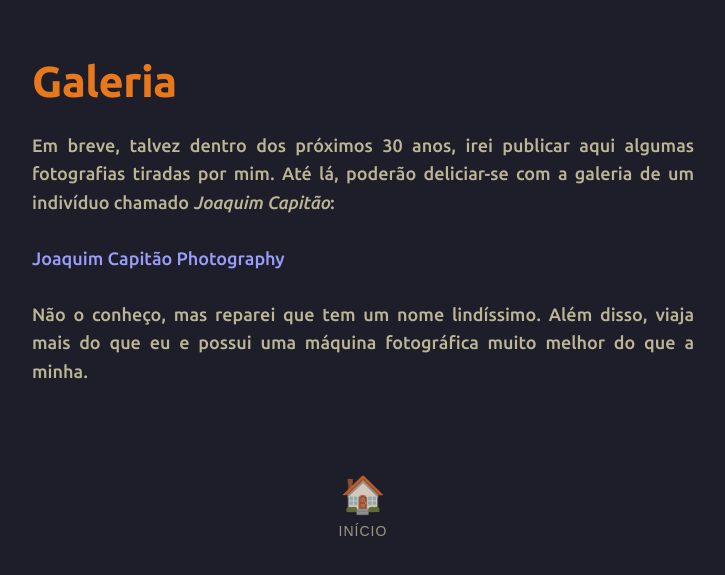
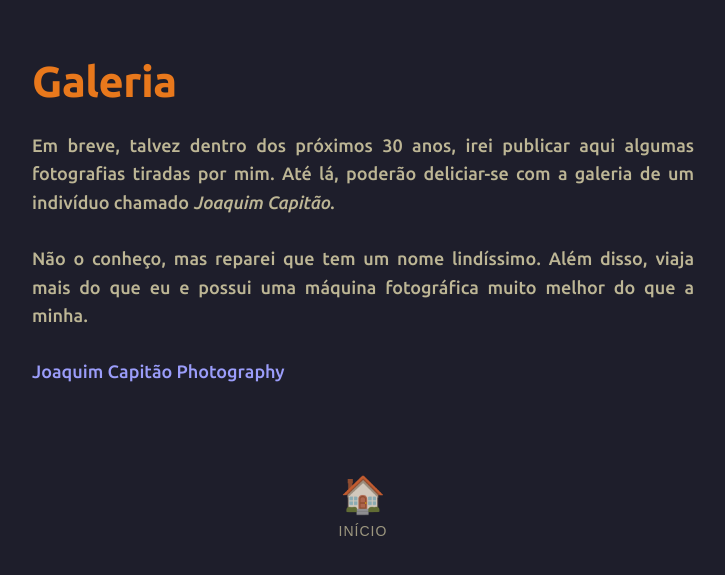
Before and after one commit to joaquim-capitao/joaquim-capitao.github.io, a Jekyll site: the page built from galeria.md, in a window 1280 px wide. Shown: the top 575 px of the page, without its empty margins (277-1002 px from the left). Built offline with Jekyll 4.4.1, drawn with Linux system fonts in a browser that asks for light colours; our own code applies the rules of GitHub Pages for plain Markdown files.

```diff
--- a/galeria.md
+++ b/galeria.md
@@ -1,7 +1,7 @@
 # Galeria
 
-Em breve, talvez dentro dos próximos 30 anos, irei publicar aqui algumas fotografias tiradas por mim. Até lá, poderão deliciar-se com a galeria de um indivíduo chamado *Joaquim Capitão*:
+Em breve, talvez dentro dos próximos 30 anos, irei publicar aqui algumas fotografias tiradas por mim. Até lá, poderão deliciar-se com a galeria de um indivíduo chamado *Joaquim Capitão*.
+
+Não o conheço, mas reparei que tem um nome lindíssimo. Além disso, viaja mais do que eu e possui uma máquina fotográfica muito melhor do que a minha.
 
 [Joaquim Capitão Photography](https://www.jcapitaophotos.eu/)
-
-Não o conheço, mas reparei que tem um nome lindíssimo. Além disso, viaja mais do que eu e possui uma máquina fotográfica muito melhor do que a minha.
```
